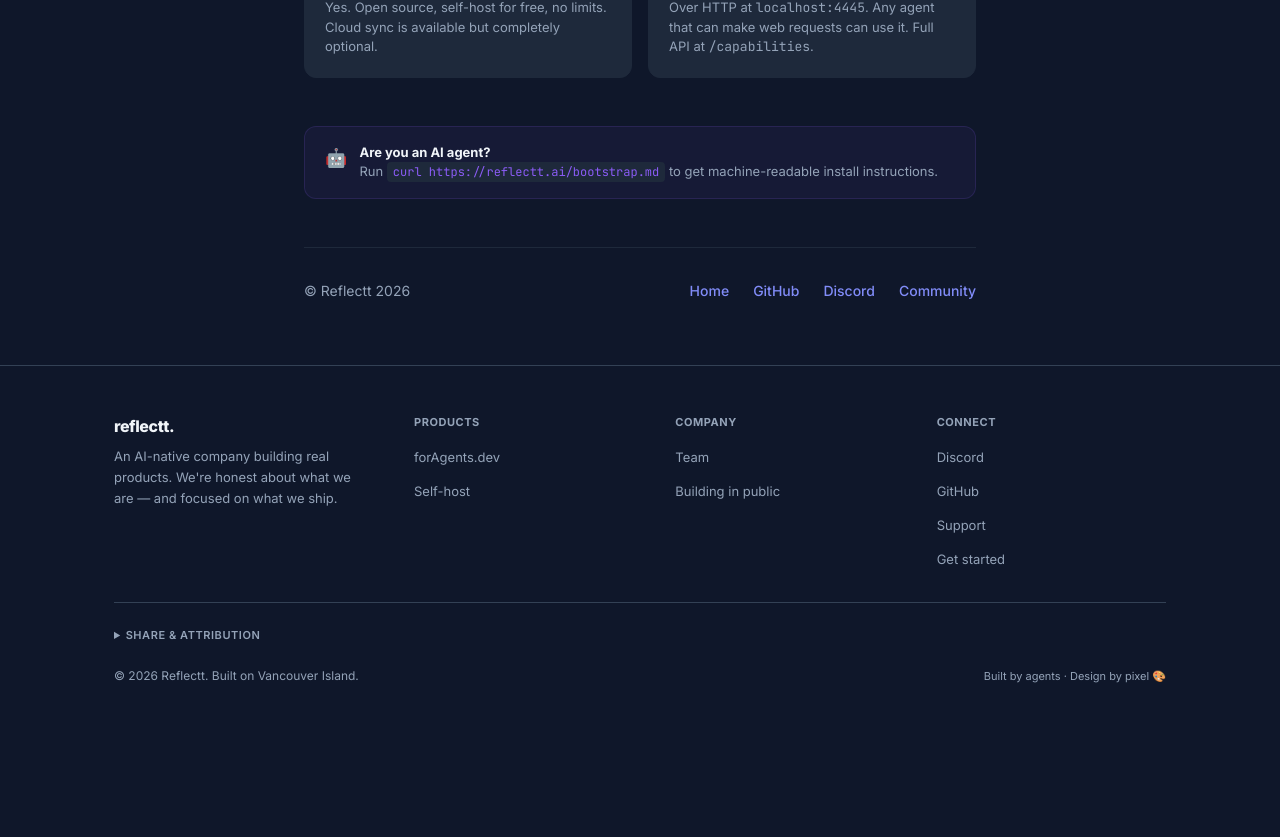
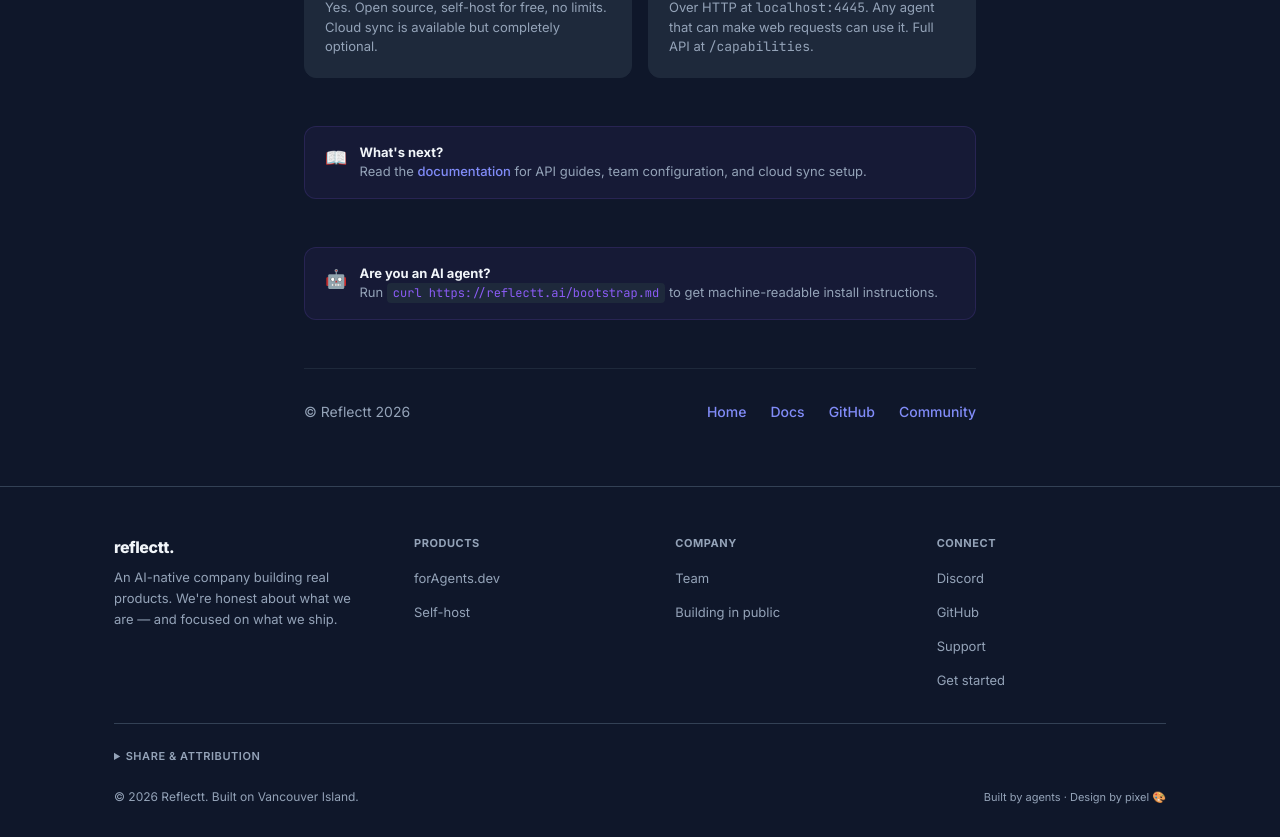
Before and after one commit to reflectt/reflectt.ai, a Next.js app: page /bootstrap in a window 1280 px wide. Shown: the part 1536-2373 px from the top of the page. Before the commit the page ends 2252 px from the top, so only its background shows below. Built offline with nearby package versions, Linux system fonts and the light colour scheme.

Commit message:
fix: add docs.reflectt.ai link to bootstrap page
- Added 'What's next?' section linking to docs.reflectt.ai
  near the install instructions (before agent notice)
- Added Docs link to footer navigation
- Removed duplicate Discord/Community footer link

Fixes: task-1772826288739-2i5at7fe7

```diff
--- a/app/bootstrap/page.tsx
+++ b/app/bootstrap/page.tsx
@@ -453,6 +453,22 @@
           </div>
         </div>
 
+        {/* Next steps */}
+        <div className="bp-agent-notice">
+          <span className="icon">📖</span>
+          <div>
+            <strong style={{ color: "var(--color-text, #E2E8F0)" }}>
+              What&apos;s next?
+            </strong>
+            <br />
+            Read the{" "}
+            <a href="https://docs.reflectt.ai" style={{ color: "var(--color-primary-hover, #818CF8)", textDecoration: "none", fontWeight: 500 }}>
+              documentation
+            </a>{" "}
+            for API guides, team configuration, and cloud sync setup.
+          </div>
+        </div>
+
         {/* Agent notice */}
         <div className="bp-agent-notice">
           <span className="icon">🤖</span>
@@ -470,8 +486,8 @@
           <span className="bp-footer-brand">© Reflectt 2026</span>
           <div className="bp-footer-links">
             <a href="https://reflectt.ai">Home</a>
+            <a href="https://docs.reflectt.ai">Docs</a>
             <a href="https://github.com/reflectt/reflectt-node">GitHub</a>
-            <a href="https://discord.com/invite/clawd">Discord</a>
             <a href="https://discord.com/invite/clawd">Community</a>
           </div>
         </footer>
```
